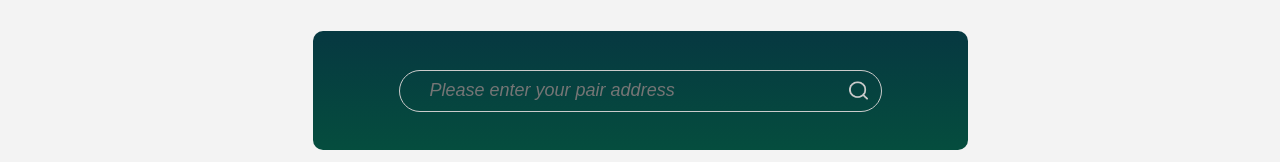
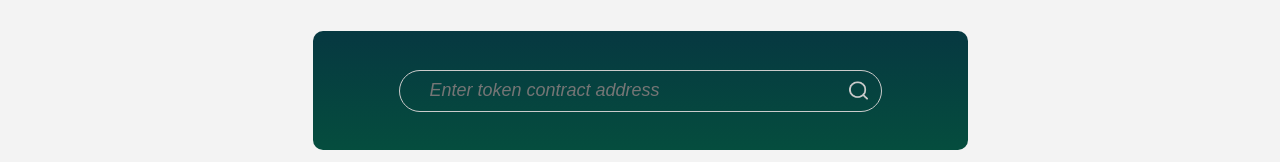
Before and after one commit to engrnasir/Dashboard-Phanes-Network-Vue, a Vue app: page /dashboard/liquidityLocker in a window 1280 px wide. Both pictures are taken after a click on the element "CreateLock". Shown: the part 511-673 px from the top of the page. Built offline with nearby package versions, Linux system fonts and the light colour scheme; what chartjs-plugin-gradient would draw is missing.

Commit message:
routing test again

```diff
--- a/src/views/LiquidityLocker.vue
+++ b/src/views/LiquidityLocker.vue
@@ -16,7 +16,7 @@
         <div class="lockWrapper" v-if="createLock" :class="nightMode? 'lockWrapper-night':''">
             <h3 class="message">Gain investors’ trust by locking your project’s liquidity. This section is only for project deployer.</h3>
             <div class="searchbox">
-                <input type="text" class="searchInput" placeholder="Please enter your pair address">
+                <input type="text" class="searchInput" placeholder="Enter token contract address">
                 <img src="@/assets/searchIcon-night.png" class="searchIcon" alt="">
             </div>
         </div>
--- a/src/views/Multisender.vue
+++ b/src/views/Multisender.vue
@@ -16,7 +16,7 @@
         </div>
         <div class="recipients">
             <h3>Recipients and amount</h3>
-            <p>Enter one address and amount in ETH on each line. Supports any format</p>
+            <p>Enter one address and amount in <span v-if="activeToken">Token</span><span v-else>ETH</span> on each line. Supports any format</p>
             <textarea name="" id="" cols="30" rows="10" placeholder="0xc731159C350d6B0590DBA419F1FF7F726251912d 2.1543
 0xE32cC3Eb8beD62C33b3f2095854aa5A2c8aD879A,4.1543
 0x2e5cC3Eb8beD62C33b3f2095854aa5A2c8aD834d=10.2345"></textarea>
--- a/src/views/TokenLocker.vue
+++ b/src/views/TokenLocker.vue
@@ -16,7 +16,7 @@
           <div class="lockWrapper" v-if="createLock" :class="nightMode? 'lockWrapper-night':''">
                 <h3 class="message">Gain investors’ trust by locking your project’s liquidity. This section is only for project deployer.</h3>
                 <div class="searchbox">
-                    <input type="text" class="searchInput" placeholder="Please enter your pair address">
+                    <input type="text" class="searchInput" placeholder="Enter token contract address">
                     <img src="@/assets/searchIcon-night.png" class="searchIcon" alt="">
                 </div>
             </div>
```
